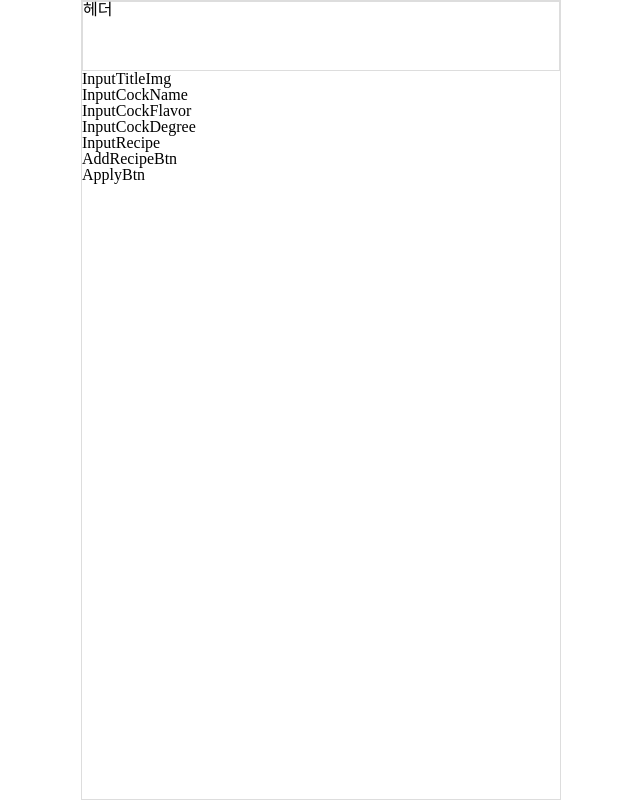
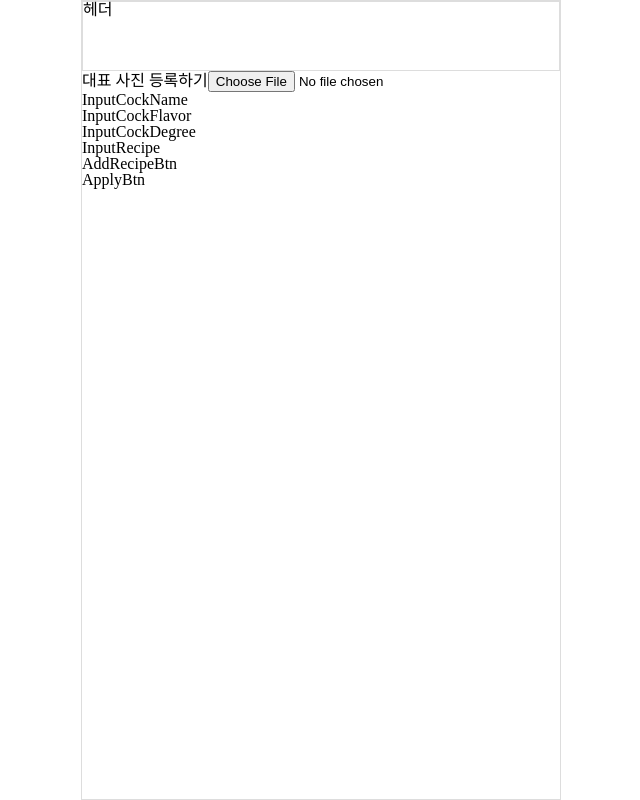
Before and after one commit to Cocktailer-Elice/cocktailer, a React (Vite) app in the folder Frontend/: page /cockcipe/apply in a window 1280 px wide. Shown: the whole page, without its empty margins (319-959 px from the left). Built offline with nearby package versions, Linux system fonts and the light colour scheme.

Commit message:
Feat : 이미지 미리보기 기능 추가

```diff
--- a/Frontend/src/components/Cockcipe/Apply/InputTitleImg.tsx
+++ b/Frontend/src/components/Cockcipe/Apply/InputTitleImg.tsx
@@ -1,7 +1,37 @@
-import React from 'react';
+import React, { ChangeEvent, useState } from 'react';
+import styled from 'styled-components';
 
 const InputTitleImg = () => {
-  return <div>InputTitleImg</div>;
+  const [files, setFiles] = useState<File | null>(null);
+  const [imgSrc, setImgsrc] = useState<string>();
+  const onChooseImg = async (event: ChangeEvent<HTMLInputElement>) => {
+    const file = event.target.files?.[0];
+    if (file) {
+      // 미리보기
+      const fileReader = new FileReader();
+      fileReader.readAsDataURL(file);
+      fileReader.onload = (e) => {
+        const res = e?.target?.result as string;
+        setImgsrc(res);
+      };
+      // 업로드
+      const formData = new FormData();
+      formData.append('image', file);
+    }
+  };
+  return (
+    <>
+      <div>
+        <label htmlFor="input_img">대표 사진 등록하기</label>
+        <input type="file" id="input_img" onChange={onChooseImg} />
+      </div>
+      <PreviewImg>
+        {imgSrc && <img src={imgSrc} alt="preview" width="300" height="300" />}
+      </PreviewImg>
+    </>
+  );
 };
 
 export default InputTitleImg;
+
+const PreviewImg = styled.div``;
```
